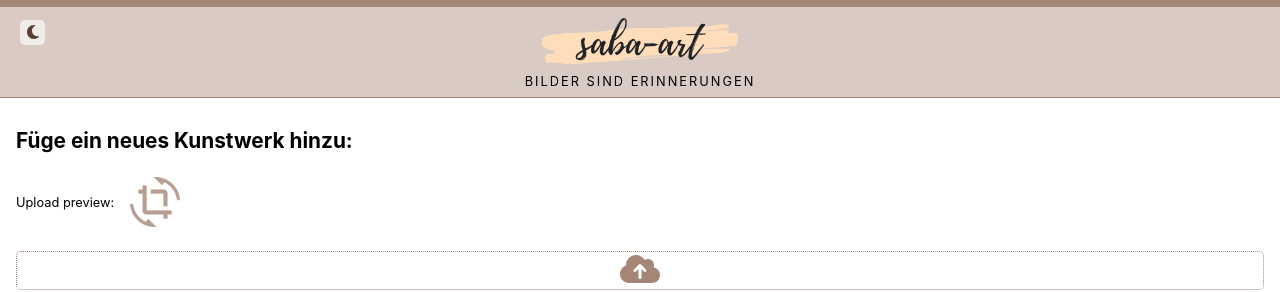
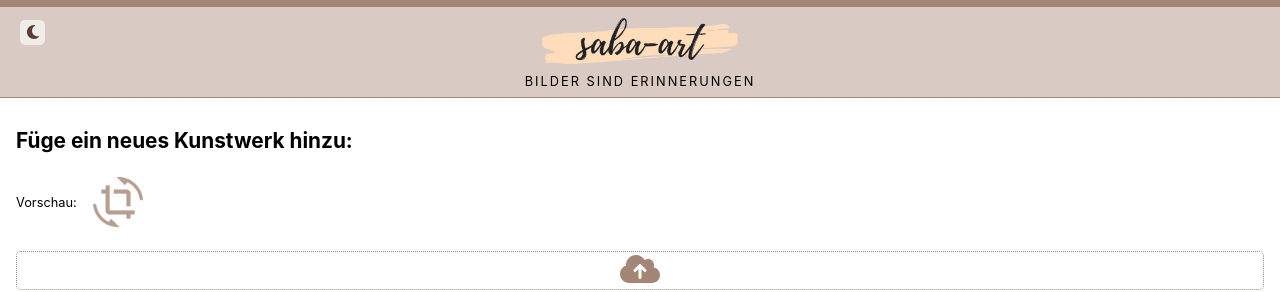
Before and after one commit to alperkuertuel/saba-art, a Next.js app: page /admin in a window 1280 px wide. Shown: the top 292 px of the page. Built offline with nearby package versions, Linux system fonts and the light colour scheme; no server answers; the database is empty.

Commit message:
translate text to german

```diff
--- a/components/AdminEditImagePreview/AdminEditImagePreview.js
+++ b/components/AdminEditImagePreview/AdminEditImagePreview.js
@@ -27,7 +27,7 @@ export default function AdminImagePreview({
 
   return (
     <StyledPreview>
-      {fileImageUrl === "/img/preview.png" ? "Upload preview:" : "Crop your image:"}
+      {fileImageUrl === "/img/preview.png" ? "Vorschau:" : "Schneide dein Bild zu recht:"}
       {selectedImageToCrop && (
         <ImageCropDialog
           fileImageUrl={fileImageUrl}
```
